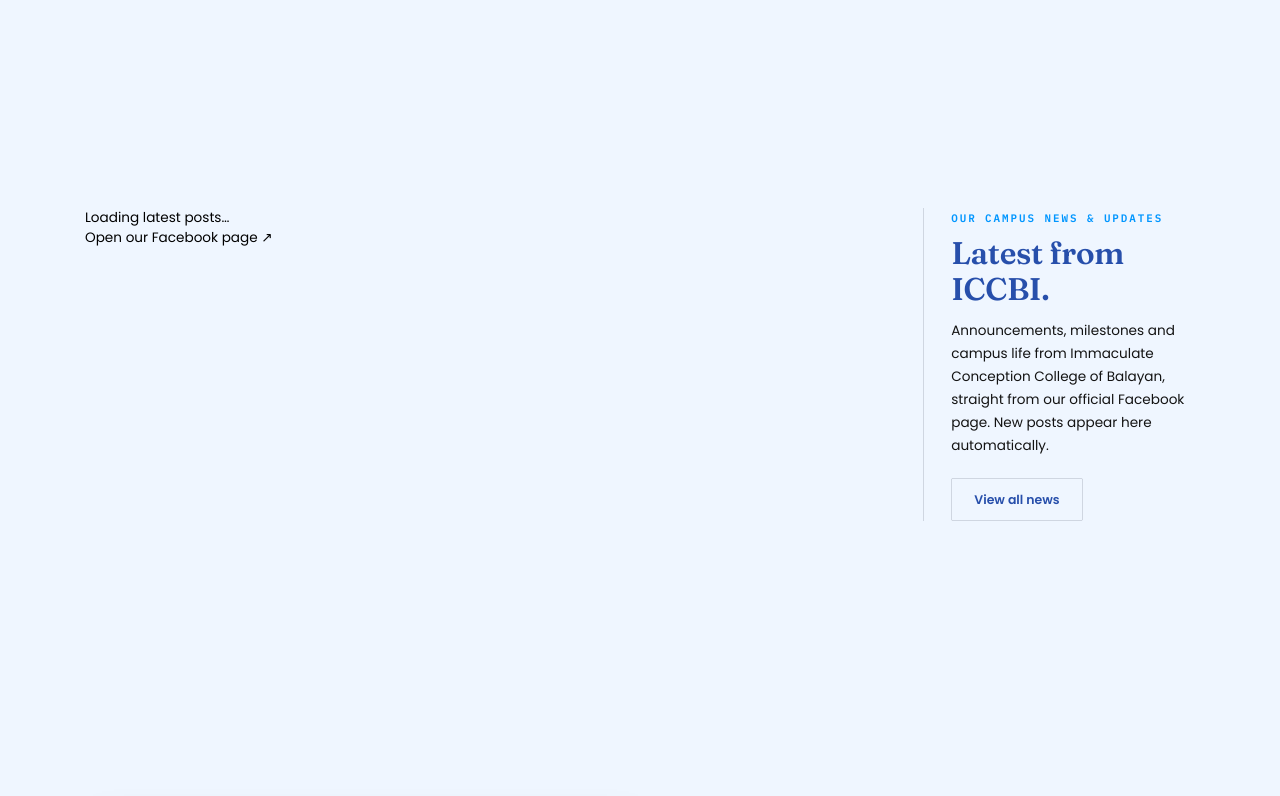
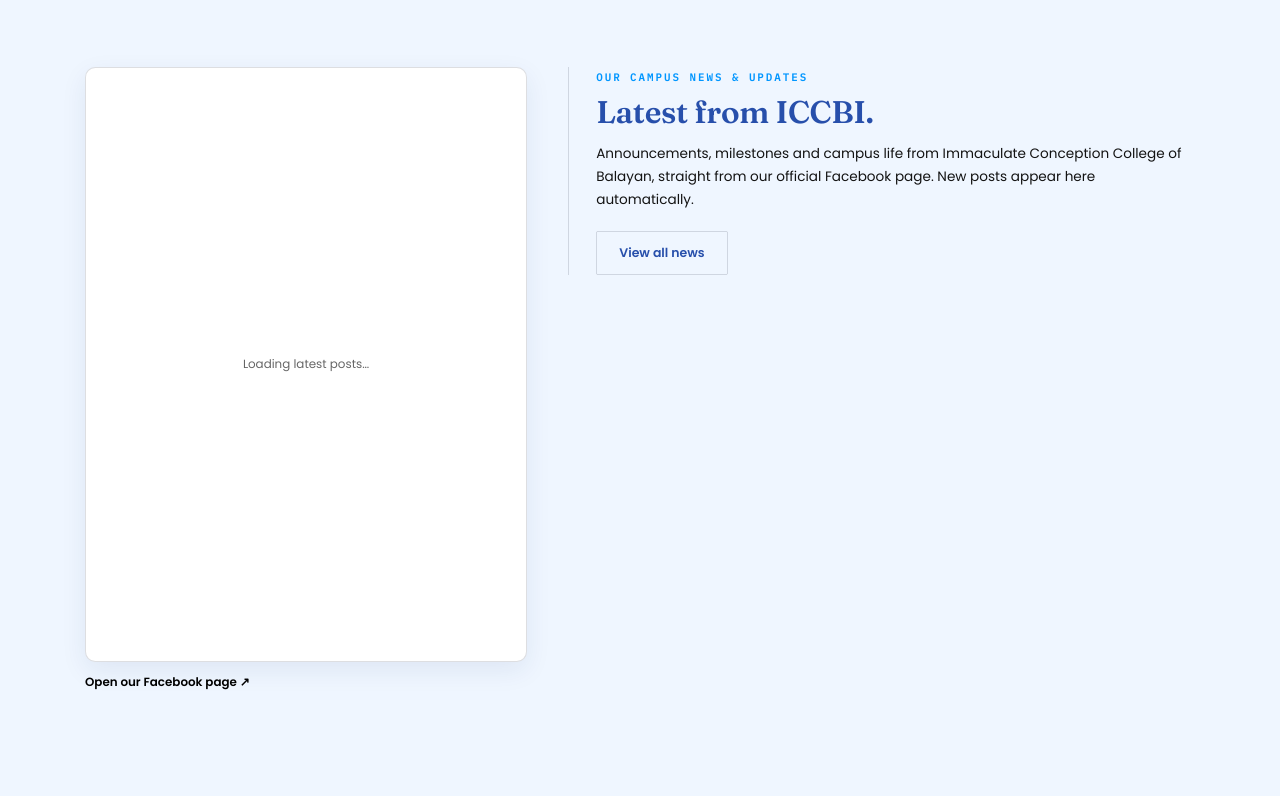
Before and after one commit to Mysthicrious/iccbi-redesign, a PHP site: page /home.html in a window 1280 px wide. Shown: the part 870-1666 px from the top of the page. Run offline with PHP 8.4, Linux system fonts and the light colour scheme.

Commit message:
Add Facebook feed layout styles to CSS

```diff
--- a/assets/css/style.css
+++ b/assets/css/style.css
@@ -2043,3 +2043,68 @@ footer ul li.c-muted {
 }
 
 /* 1801px and wider: no zoom needed */
+
+/* ===== NEWS: Facebook feed ===== */
+.news-layout--fb {
+    display: grid;
+    grid-template-columns: minmax(0, 520px) minmax(0, 1fr);
+    gap: 48px;
+    align-items: start;
+}
+
+.news-layout--fb .news-side {
+    position: sticky;
+    top: 110px;
+}
+
+.fb-feed {
+    width: 100%;
+    max-width: 520px;
+}
+
+.fb-frame {
+    width: 100%;
+    min-height: 700px;
+    display: flex;
+    justify-content: center;
+    align-items: flex-start;
+    background: #fff;
+    border: 1px solid var(--rule, #dfe6f1);
+    border-radius: 12px;
+    overflow: hidden;
+    box-shadow: 0 10px 30px rgba(20, 50, 110, 0.08);
+}
+
+.fb-frame iframe {
+    display: block;
+    border: 0;
+    max-width: 100%;
+}
+
+.fb-loading {
+    align-self: center;
+    font-size: 14px;
+    opacity: 0.6;
+}
+
+.fb-open {
+    display: inline-block;
+    margin-top: 14px;
+    font-weight: 600;
+    font-size: 14px;
+    text-decoration: none;
+}
+
+.fb-open:hover { text-decoration: underline; }
+
+@media (max-width: 900px) {
+    .news-layout--fb {
+        grid-template-columns: 1fr;
+        gap: 32px;
+    }
+    .news-layout--fb .news-side {
+        position: static;
+        order: -1; /* text first, feed below */
+    }
+    .fb-feed { max-width: 100%; }
+}
```
